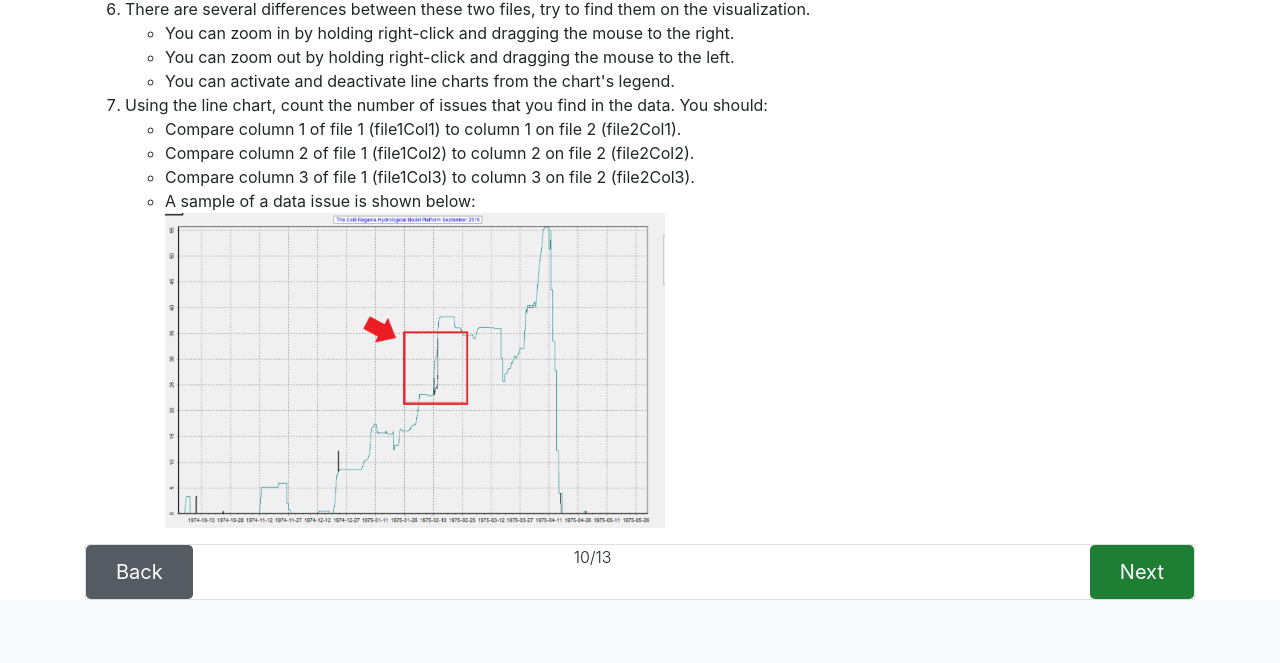
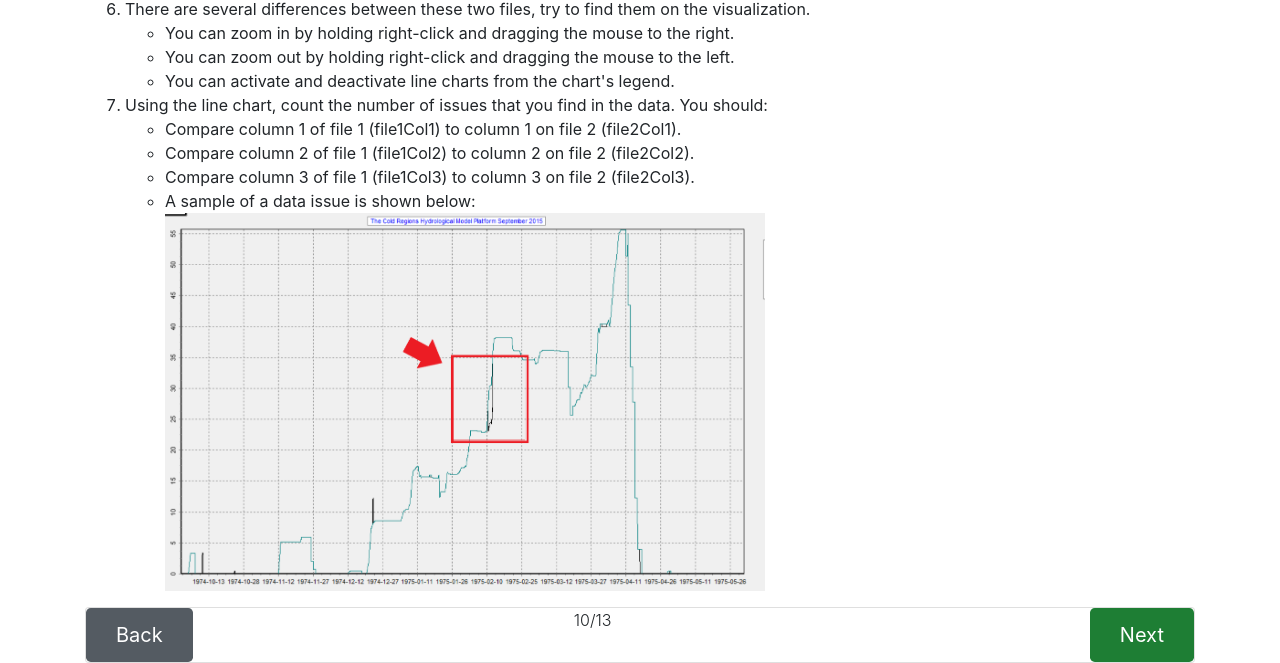
Before and after one commit to hamidkhbl/CRHM-visualisation-experiment-webapp, a Flask app: page /visualization/crhm_guid in a window 1280 px wide. Shown: the part 377-1040 px from the top of the page. Before the commit the page ends 977 px from the top, so only its background shows below. Run offline with Flask 2, Linux system fonts and the light colour scheme; a user stored in the database is signed in; data comes from the database, SQL or seed files in the repository; some libraries are stand-ins or nearby versions.

Commit message:
fic issue with the image

```diff
--- a/app/templates/public/crhm_guid.html
+++ b/app/templates/public/crhm_guid.html
@@ -66,7 +66,7 @@
                     Compare column 3 of file 1 (file1Col3) to column 3 on file 2 (file2Col3).
                 </li>
                 <li>A sample of a data issue is shown below:</li>
-                <img src="/static/img/example.png" alt="example" style="width:500px;height:400;">
+                <img src="{{url_for('static', filename='img/example.png')}}" class="center" style="width:600px;height:500;"/>
             </ul>
         </li>
     </ol>
```
